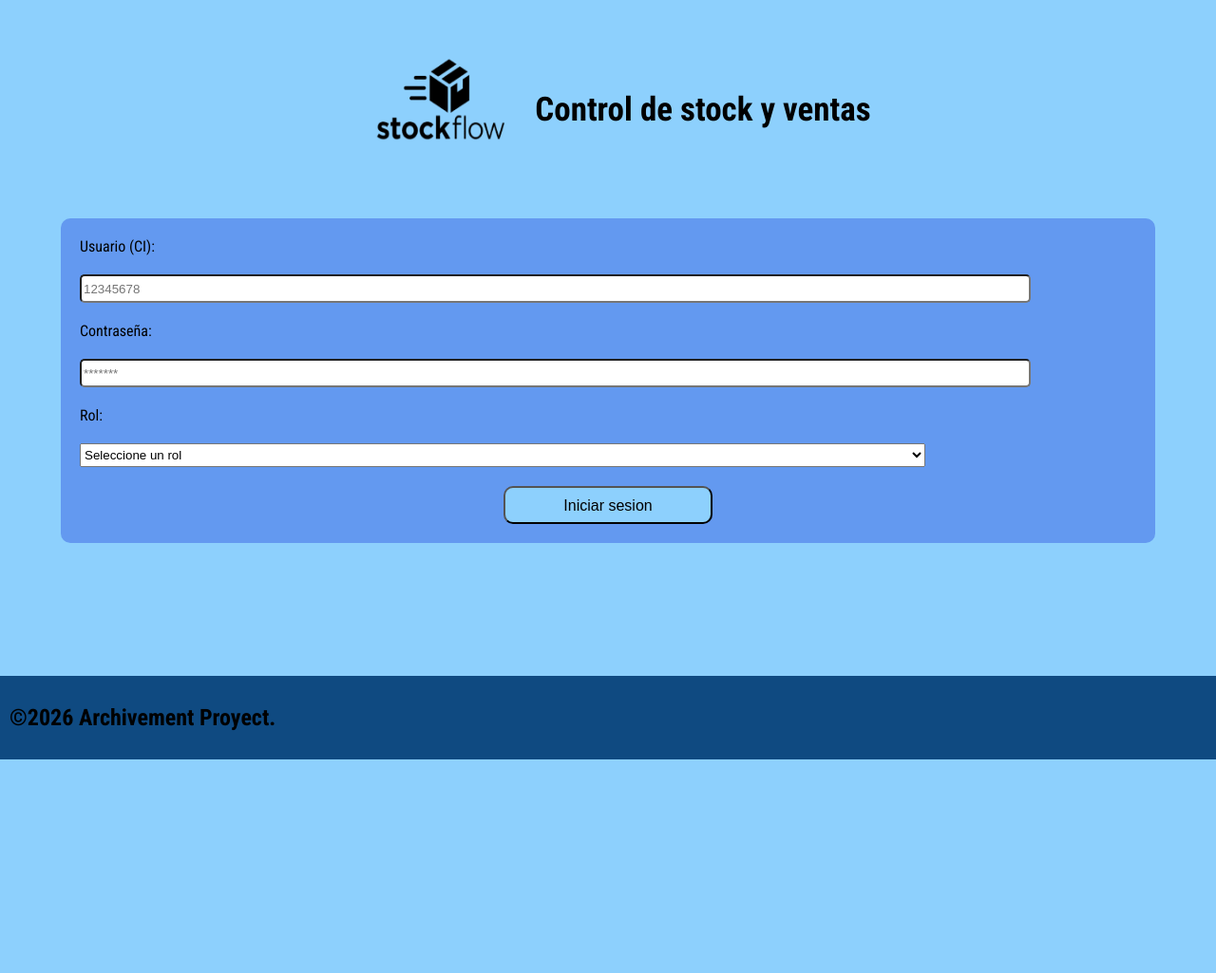
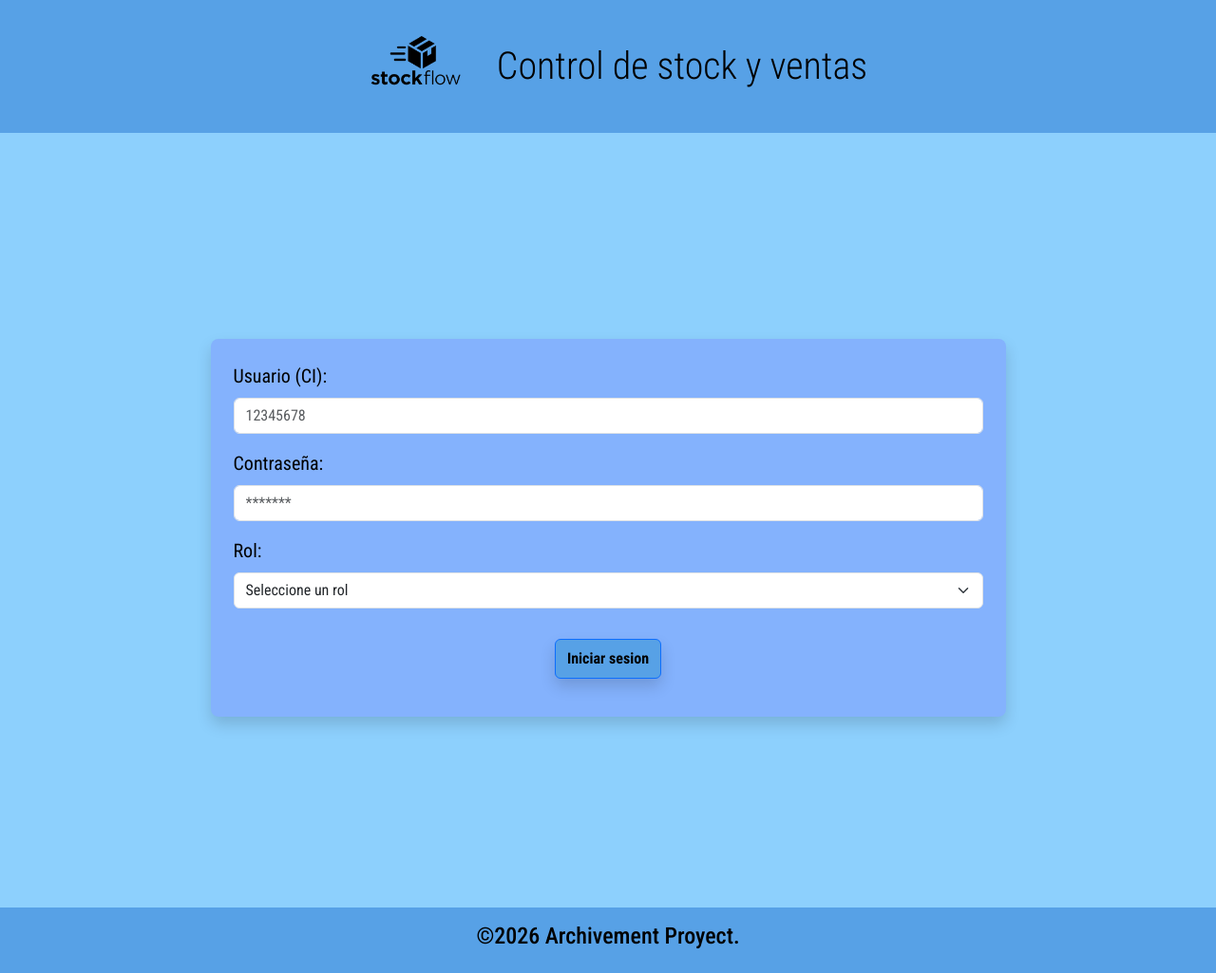
Before and after one commit to ReydanFerret/stockflow, a PHP site: page / in a window 1280 px wide. Shown: the whole page at 95% size. Before the commit the page ends 800 px from the top, so only its background shows below. Run offline with PHP 8.4, Linux system fonts and the light colour scheme.

Commit message:
feat(styles):Se implemento bootstrap
con el fin de reducir la cantidad de líneas de código css y hacerlo mas legible para el equipo se implemento bootstrap con sus respectivas clases en el index.html

```diff
--- a/index.html
+++ b/index.html
@@ -4,40 +4,55 @@
     <meta charset="UTF-8">
     <meta name="viewport" content="width=device-width, initial-scale=1.0">
     <title>StockFlow</title>
+    <link href="https://cdn.jsdelivr.net/npm/bootstrap@5.3.8/dist/css/bootstrap.min.css" rel="stylesheet" integrity="sha384-sRIl4kxILFvY47J16cr9ZwB07vP4J8+LH7qKQnuqkuIAvNWLzeN8tE5YBujZqJLB" crossorigin="anonymous">
     <link rel="stylesheet" href="style.css">
 
     <link rel="preconnect" href="https://fonts.googleapis.com">
     <link rel="preconnect" href="https://fonts.gstatic.com" crossorigin>
     <link href="https://fonts.googleapis.com/css2?family=Roboto+Condensed:ital,wght@0,100..900;1,100..900&display=swap" rel="stylesheet">
 </head>
+
 <body>
-    <header>
-        <img src="img/index(login)/logo.png" width="200">
 
-        <h1>Control de stock y ventas</h1>
+    <header class="d-flex flex-row align-items-center justify-content-center w-100 mb-3 header">
+        <img src="img/index(login)/logo.png" width="140" class="img-fluid">
+
+        <h1 class="mb-0 ms-3 display-6">Control de stock y ventas</h1>
     </header>
-    <main>
-        <form id="loginForm">
-            <label for="nombreUsuario">Usuario (CI):</label>
-            <input type="text" id="nombreUsuario" name="nombre" placeholder="12345678">
 
-            <label for="contraseñaUsuario">Contraseña:</label>
-            <input type="password" id="contraseñaUsuario" name="contraseña" placeholder="*******">
+    <main class="container d-flex justify-content-center align-items-center min-vh-100 py-3">
 
-            <label for="rolUsuario">Rol:</label>
-            <select id="rolUsuario" name="rol">
-                <option value="">Seleccione un rol</option>
-                <option value="admin">Administrador</option>
-                <option value="vendedor">Vendedor</option>
-                <option value="repositor">Repositor</option>
-            </select>
+        <form id="loginForm" class="w-75 w-md-50 p-4 rounded-3 shadow d-flex flex-column">
 
-            <button type="submit">Iniciar sesion</button>
+            <div class="mb-3 mt-auto">
+                <label for="nombreUsuario" class="form-label fs-5">Usuario (CI):</label>
+                <input type="text" class="form-control" id="nombreUsuario" name="nombre" placeholder="12345678">
+            </div>
+
+            <div class="mb-3 mt-auto">
+                <label for="contraseñaUsuario" class="form-label fs-5">Contraseña:</label>
+                <input type="password" class="form-control" id="contraseñaUsuario" name="contraseña" placeholder="*******">
+            </div>
+
+            <div class="mb-3 mt-auto">
+                <label for="rolUsuario" class="form-label fs-5">Rol:</label>
+                <select id="rolUsuario" class="form-select fs-6" name="rol">
+                    <option value="">Seleccione un rol</option>
+                    <option value="admin">Administrador</option>
+                    <option value="vendedor">Vendedor</option>
+                    <option value="repositor">Repositor</option>
+                </select>
+            </div>
+
+            <button type="submit" class="btn btn-primary text-black w-95 py-2 fw-bold m-3 align-self-center shadow">Iniciar sesion</button>
         </form>
     </main>
-    <footer>
-        <h2> ©2026  Archivement Proyect.</h2>
-    </footer>
+
+    <footer class="d-flex text-black p-3 justify-content-center">
+
+        <h2 class="h4"> ©2026  Archivement Proyect.</h2>
+
+    </footer">
     <script src="JS/login.js"></script>
 </body>
 </html>
--- a/style.css
+++ b/style.css
@@ -1,250 +1,36 @@
 :root {
     --color-primario: #8dd0fd;
-    --color-secundario:#6399f0;
-    --color-terciario: #0F4A81;
-}
-
-html, body {
-    height: 100%;
-    margin: 0;
-    padding: 0;
+    --color-secundario:#84b2fd;
+    --color-terciario: #57a1e6;
 }
 
 body {
-    display: flex;
-    flex-direction: column;
-    min-height: 100dvh;
     background-color: var(--color-primario);
     color: black;
     font-family: "Roboto Condensed", sans-serif;
-
 }
 
-@media(max-width: 576px){
     header{
-        display: flex;
-        flex-direction: row;
-        align-items: center;
-        justify-content: center;
-        width: 100%;
+        background-color: var(--color-terciario);
     }
 
-    header h1{
-        font-size: 16px;
+    form{
+        background-color: var(--color-secundario);
     }
 
-    header img{
-        height: 140px;
-        width: 140px;
+    .btn-primary{
+        background-color: var(--color-terciario);
+        cursor:pointer;
     }
 
-    main form{
-        display: flex;
-        flex-direction: column;
-        align-self: center;
-        justify-self: center;
-        width: 80%;
-        padding: 25px;
-        margin-bottom: 20px;
+    button:hover{
         background-color: var(--color-secundario);
-        gap: 20px;
-        border-radius: 10px;
-        box-sizing: border-box;
-    }
-
-    main form input{
-        width: 100%;
-        height: 40px;
-        box-sizing: border-box;
-    }
-
-        button:hover{
-        background-color: var(--color-terciario);
+        color: white;
         transition: 0.5s;
     }
 
-    main form label{
-        font-size: 25px;
-        color: black;
+    footer{
+        margin-top: auto;
+        margin-bottom: 0;
+        background-color: var(--color-terciario);
     }
-
-    main form button{
-        display: flex;
-        background-color: var(--color-primario);
-        border-radius: 10px;
-        padding: 10px;
-        font-size: 16px;
-        cursor: pointer;
-    }
-
-        main form select{
-        width: 70%;
-        height: 25px;
-        box-sizing: border-box;
-    }
-
-    footer{
-        display: flex;
-        flex-direction: row;
-        background-color: var(--color-terciario);
-        padding: 20px;
-        margin-top: auto;
-        width: 100%;
-        box-sizing: border-box;
-    }
-}
-
-@media(min-width: 577px) and (max-width: 768px){
-    header{
-        display: flex;
-        flex-direction: row;
-        align-items: center;
-        justify-content: center;
-        width: 100%;
-    }
-
-    header h1{
-        font-size: 25px;
-    }
-
-    header img{
-        height: 180px;
-        width: 180px;
-    }
-
-    main form{
-        display: flex;
-        flex-direction: column;
-        align-self: center;
-        justify-self: center;
-        width: 75%;
-        padding: 20px;
-        margin: 20px auto;
-        background-color: var(--color-secundario);
-        gap: 20px;
-        border-radius: 10px;
-        box-sizing: border-box;
-    }
-
-    main form input{
-        width: 100%;
-        height: 38px;
-        box-sizing: border-box;
-    }
-
-    button:hover{
-        background-color: var(--color-terciario);
-        transition: 0.5s;
-    }
-
-    main form label{
-        font-size: 22px;
-        color: black;
-    }
-
-    main form button{
-        display: flex;
-        background-color: var(--color-primario);
-        border-radius: 10px;
-        justify-content: center;
-        padding: 10px;
-        font-size: 16px;
-        cursor: pointer;
-    }
-
-        main form select{
-        width: 80%;
-        height: 25px;
-        box-sizing: border-box;
-    }
-
-    footer{
-        display: flex;
-        background-color: var(--color-terciario);
-        padding: 20px;
-        margin-top: auto;
-        width: 100%;
-        box-sizing: border-box;
-    }
-}
-
-@media(min-width: 769px){
-    header{
-        justify-content: center;
-        display: flex;
-        flex-direction: row;
-        align-items: center;
-        justify-content: center;
-        width: 100%;
-    }
-
-    header h1{
-        font-size: 35px;
-    }
-
-    header img{
-        height: 230px;
-    }
-
-    main form{
-        display: flex;
-        flex-direction: column;
-        align-self: center;
-        justify-self: center;
-        width: 90%;
-        height: 100%;
-        padding: 20px;
-        margin-bottom: auto;
-        background-color: var(--color-secundario);
-        gap: 20px;
-        border-radius: 10px;
-        box-sizing: border-box;
-    }
-
-    main form button{
-        display: flex;
-        align-self: center;
-        background-color: var(--color-primario);
-        width: 220px;
-        height: 40px;
-        border-radius: 10px;
-        justify-self: center;
-        justify-content: center;
-        padding: 10px;
-        font-size: 16px;
-        cursor:pointer;
-    }
-
-    main form label{
-        justify-self: center;
-        font-size: 16px;
-    }
-
-    main form input{
-        width: 90%;
-        justify-self: center;
-        height: 30px;
-        border-radius: 5px;
-        box-sizing: border-box;
-    }
-    button:hover{
-        background-color: var(--color-terciario);
-        transition: 0.5s;
-    }
-
-        main form select{
-        width: 80%;
-        height: 25px;
-        box-sizing: border-box;
-    }
-
-    footer{
-        display: flex;
-        flex-direction: row;
-        background-color: var(--color-terciario);
-        padding: 10px;
-        margin-top: auto;
-        width: 100%;
-        box-sizing: border-box;
-    }
-}
```
